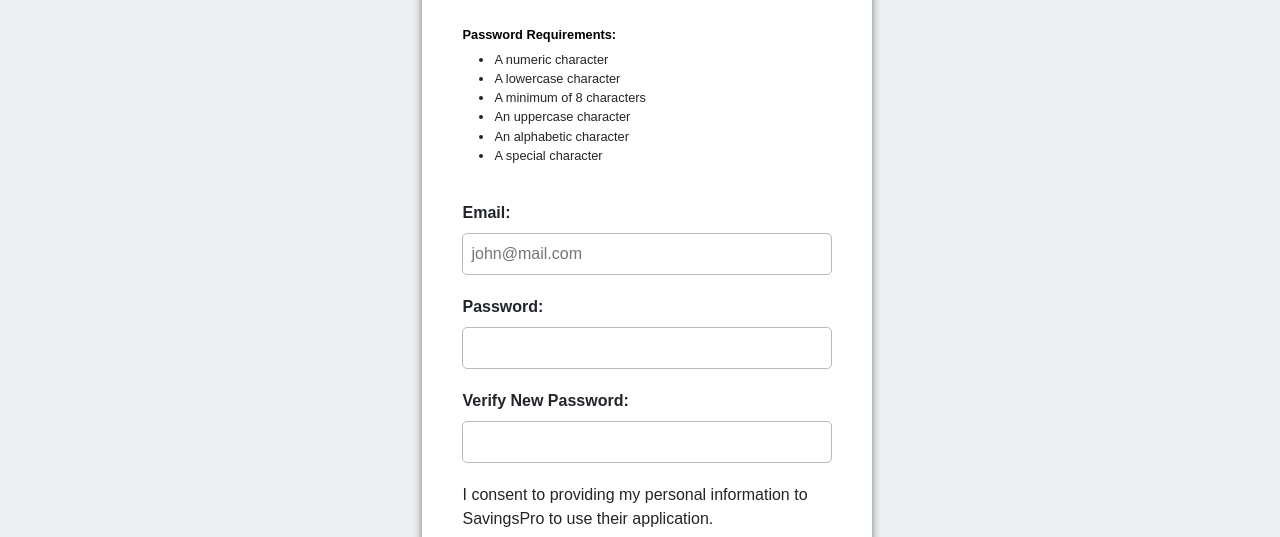
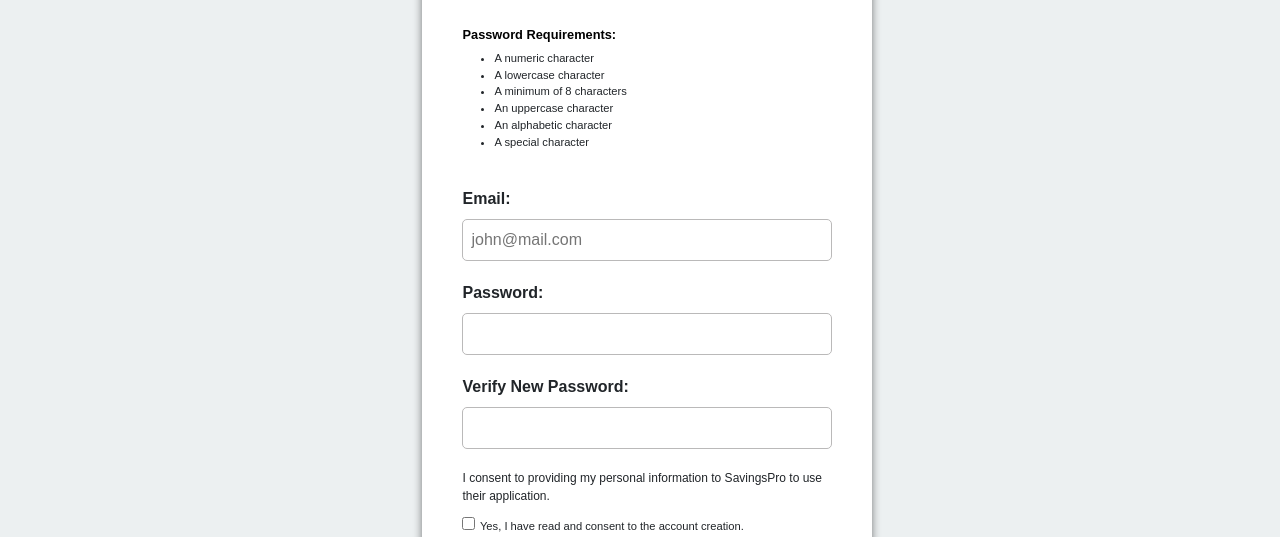
Before and after one commit to kirththiga/SavingsPro, a plain HTML site: page register.html in a window 1280 px wide. Shown: the part 263-800 px from the top of the page. Drawn offline with nearby package versions, Linux system fonts and the light colour scheme.

Commit message:
Fixed register page

```diff
--- a/css/styles.css
+++ b/css/styles.css
@@ -202,6 +202,11 @@ form-data div:last-child{
     background-color: #5c9ded;
 }
 
+.form-row p{
+    font-size: 0.75em;
+    margin: 0;
+}
+
 /**************** Settings Forms ****************/
 .login-form{
     width: 450px;
@@ -236,7 +241,7 @@ form-data div:last-child{
     display: flex;
     flex-direction: column;
     text-align: center;
-    font-size: 0.7em;
+    font-size: 0.9em;
 }
 
 .login-links a{
@@ -255,9 +260,20 @@ form-data div:last-child{
 }
 
 .password-req li{
-    font-size: 0.8em;
+    font-size: 0.7em;
 }
 
+.consent-row{
+    flex-direction: row;
+    align-items: center;
+    gap: 8px;
+}
+
+.consent-row label{
+    font-size: 0.7em;
+    font-weight: normal;
+    width: auto;
+}
 /**************** Settings Forms ****************/
 .password-form,
 .reminder-form{
--- a/register.html
+++ b/register.html
@@ -67,8 +67,10 @@
 
                 <div class="form-row">
                     <p>I consent to providing my personal information to SavingsPro to use their application.</p>
+                    <div class="consent-row">
                     <input type="checkbox" name="consent" id="consent" value="consent">
                     <label class="label-inline" for="consent">Yes, I have read and consent to the account creation.</label>
+                    </div>
                 </div>
 
                 <div class="form-row">
```
